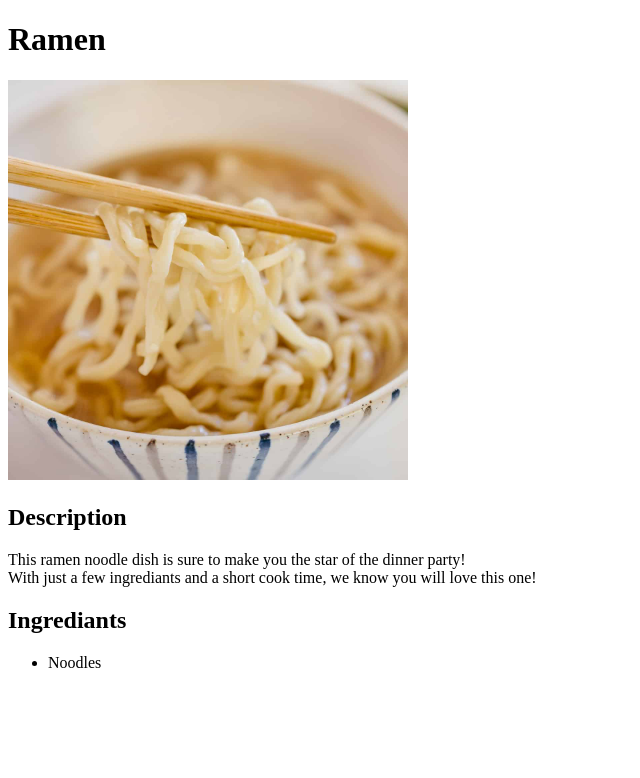
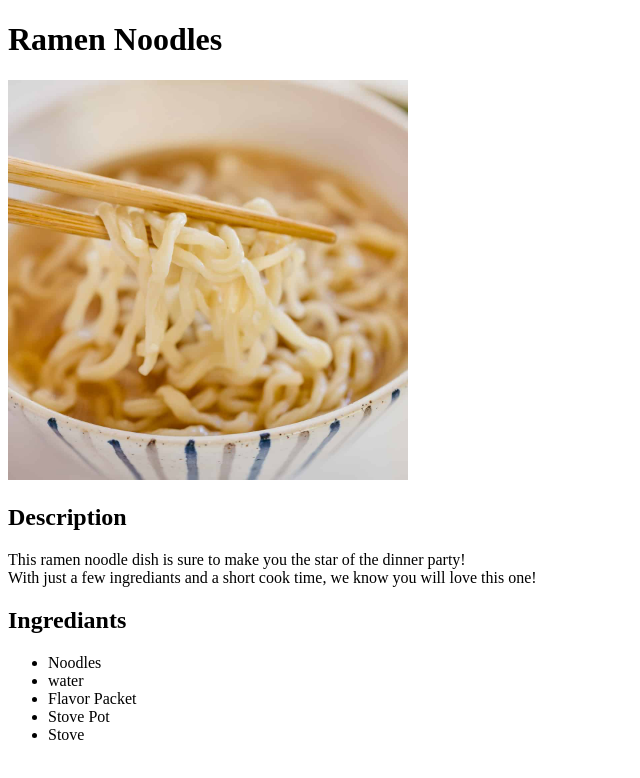
Before and after one commit to Brycelrobinson/odin-recipes, a plain HTML site: page recipes/ramen.html in a window 1280 px wide. Shown: the whole page, without its empty margins (0-640 px from the left). Drawn offline with Linux system fonts and the light colour scheme.

Commit message:
Fixed ingrediants and Title of Ramen PAge

```diff
--- a/recipes/ramen.html
+++ b/recipes/ramen.html
@@ -7,7 +7,7 @@
     <title>Document</title>
 </head>
 <body>
-    <h1>Ramen</h1>
+    <h1>Ramen Noodles</h1>
     <img src="../images/ramen-pic.jpg" alt="Picture of Ramen Noodles" height="400px" width="400px"/>
     <h2>Description</h2>
     <p>This ramen noodle dish is sure to make you the star of the dinner party!
@@ -15,6 +15,10 @@
     <h2>Ingrediants</h2>
         <ul>
             <li>Noodles</li>
+            <li>water</li>
+            <li>Flavor Packet</li>
+            <li>Stove Pot</li>
+            <li>Stove</li>
         </ul>
 </body>
 </html>
```
